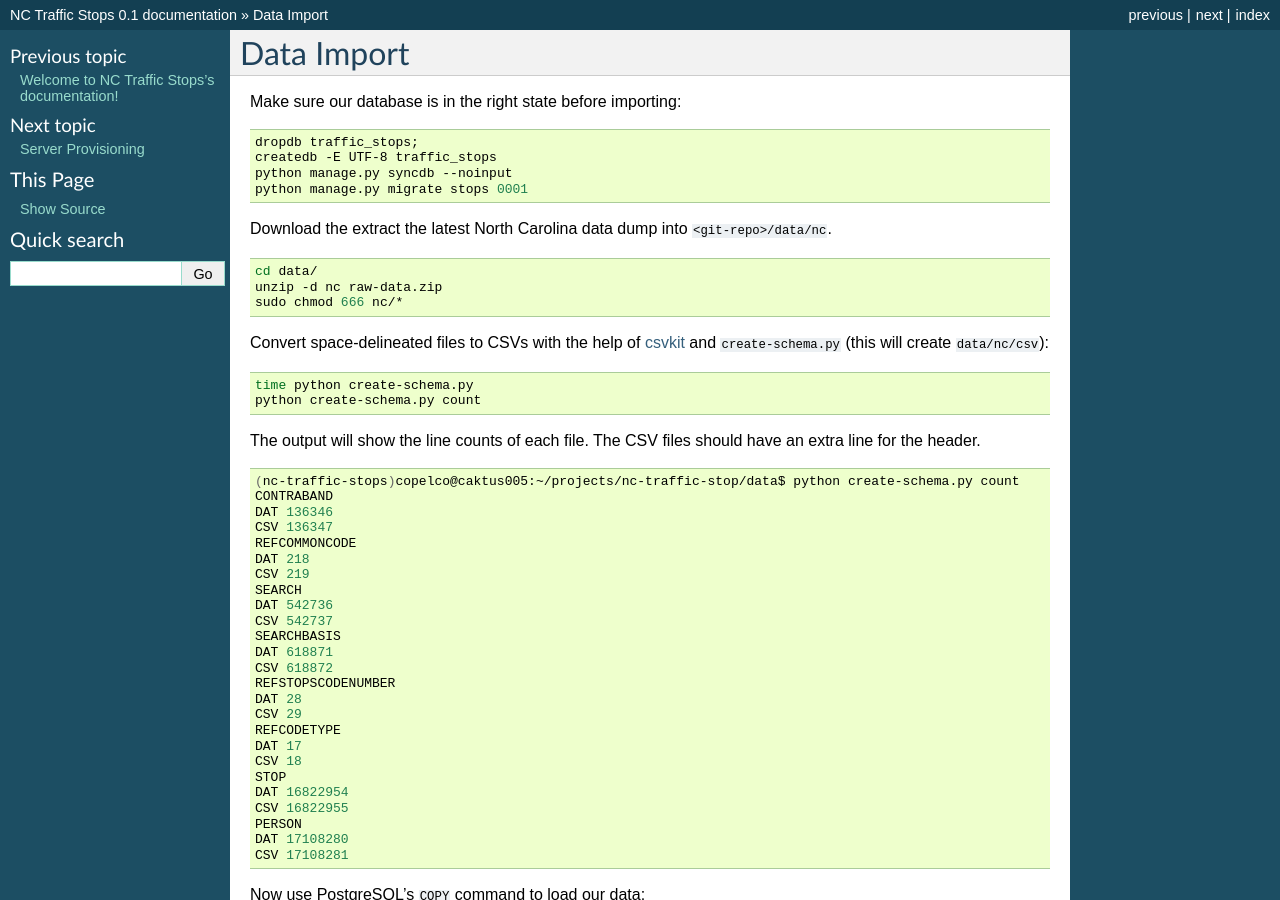
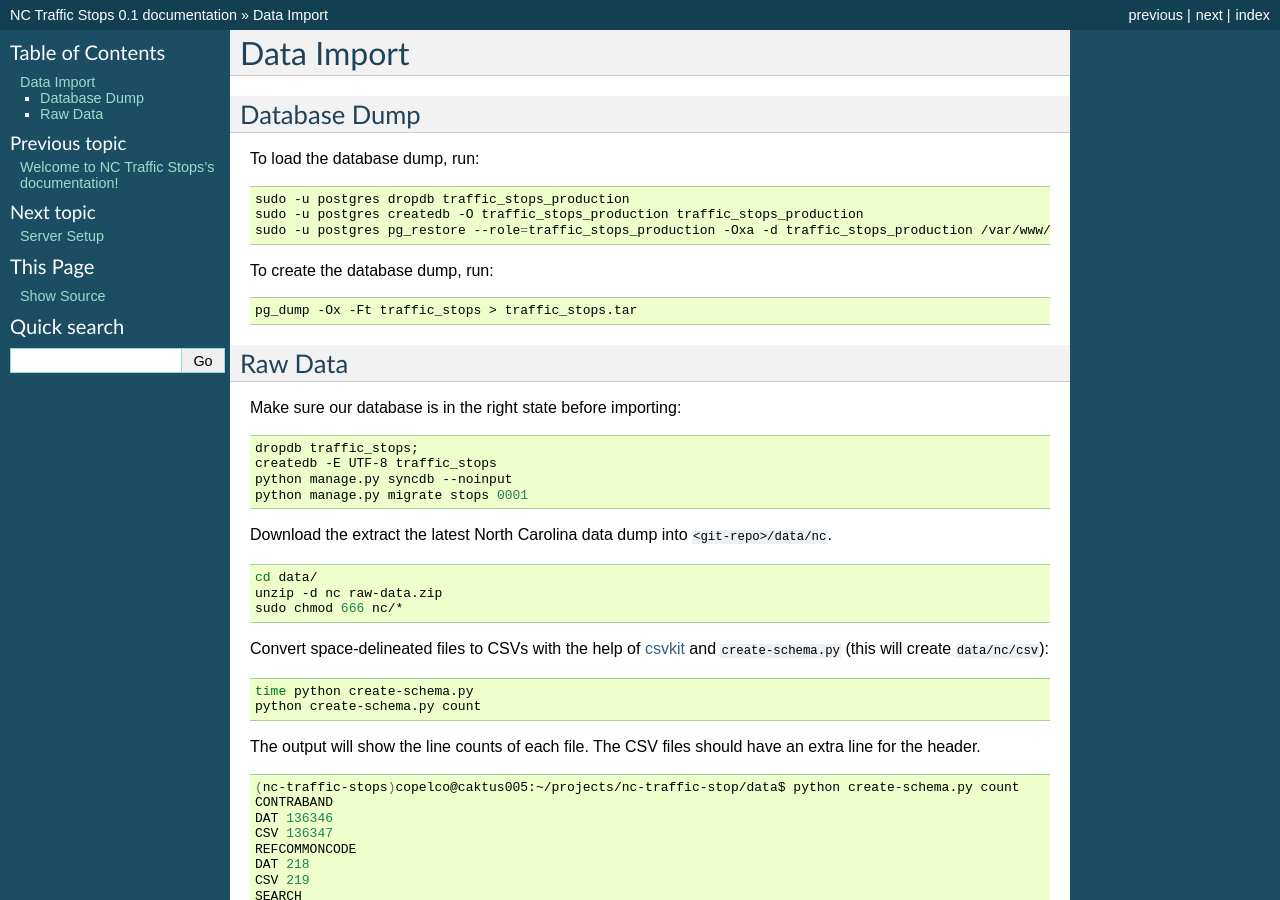
Before and after one commit to OpenDataPolicingNC/Traffic-Stops, a Sphinx documentation site: the page built from docs/data-import.rst, in a window 1280 px wide and 900 px high. Built offline with Sphinx 7.4.7, drawn with Linux system fonts in a browser that asks for light colours.

Commit message:
add database load/dump docs

```diff
--- a/docs/data-import.rst
+++ b/docs/data-import.rst
@@ -1,5 +1,27 @@
 Data Import
 ===========
+
+
+Database Dump
+-------------
+
+To load the database dump, run:
+
+.. code-block:: bash
+
+    sudo -u postgres dropdb traffic_stops_production
+    sudo -u postgres createdb -O traffic_stops_production traffic_stops_production
+    sudo -u postgres pg_restore --role=traffic_stops_production -Oxa -d traffic_stops_production /var/www/traffic_stops/traffic_stops.tar
+
+To create the database dump, run:
+
+.. code-block:: bash
+
+    pg_dump -Ox -Ft traffic_stops > traffic_stops.tar
+
+
+Raw Data
+--------
 
 Make sure our database is in the right state before importing:
 
--- a/docs/index.rst
+++ b/docs/index.rst
@@ -12,8 +12,8 @@ Contents:
    :maxdepth: 2
 
    data-import
+   server-setup
    provisioning
-   server-setup
    vagrant
 
 
--- a/docs/provisioning.rst
+++ b/docs/provisioning.rst
@@ -111,7 +111,7 @@ Environment Variables
 ------------------------
 
 Other environment variables which need to be configured but aren't secret can be added
-to the ``env`` dictionary in ``conf/pillar/<environment>/env.sls``:
+to the ``env`` dictionary in ``conf/pillar/<environment>/env.sls``::
 
   # Additional public environment variables to set for the project
   env:
```
Also changed, not shown: other parts of docs/provisioning.rst (+1 -1 lines).
